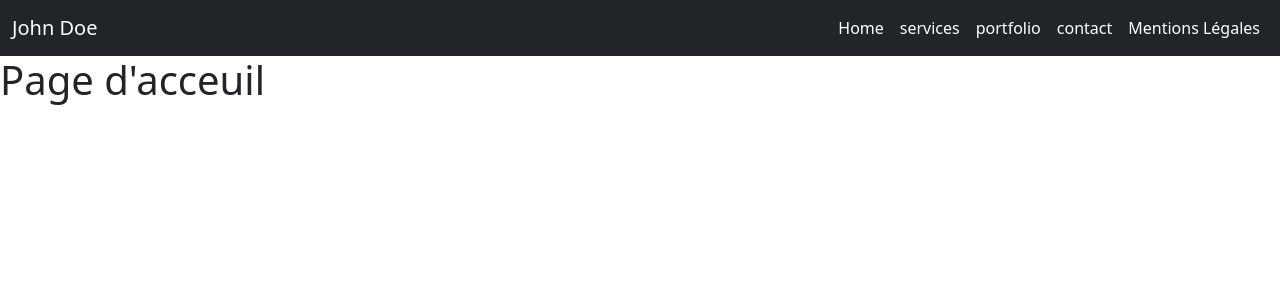
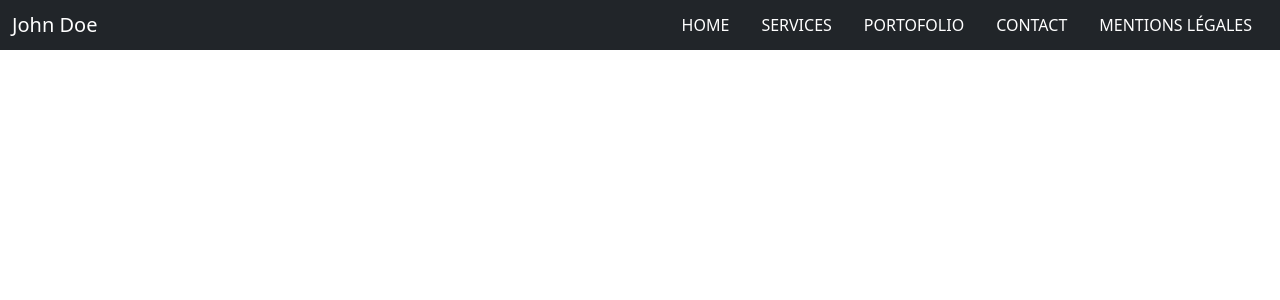
Before and after one commit to CL4P-TP-afk/Devoir_Creez_portfolio_React, a React (Vite) app in the folder app/: page / in a window 1280 px wide. Shown: the top 300 px of the page. Built offline with nearby package versions, Linux system fonts and the light colour scheme.

Commit message:
styles des liens

```diff
--- /dev/null
+++ b/app/index.css
@@ -0,0 +1,6 @@
+a {
+    color :white;
+    text-decoration: none;
+    padding: 1em;
+    text-transform: uppercase;
+}
--- a/app/index.html
+++ b/app/index.html
@@ -5,7 +5,7 @@
     <meta name="viewport" content="width=device-width, initial-scale=1.0" />
     <!-- ne pas oublier les <meta> SEO  -->
     <link href="https://cdn.jsdelivr.net/npm/bootstrap@5.3.3/dist/css/bootstrap.min.css" rel="stylesheet" integrity="sha384-QWTKZyjpPEjISv5WaRU9OFeRpok6YctnYmDr5pNlyT2bRjXh0JMhjY6hW+ALEwIH" crossorigin="anonymous">
-
+    <link rel="stylesheet" href="index.css">
     <title>Devoir React.js </title>
 
   </head>
--- a/app/src/App.jsx
+++ b/app/src/App.jsx
@@ -20,7 +20,7 @@ function App() {
 
 
       <Routes>
-        <Route path="/" element={<Home/>}></Route>
+        <Route path="/home" element={<Home/>}></Route>
         <Route path="/services" element={<Services/>}></Route>
         <Route path="/portfolio" element={<Portfolio/>}></Route>
         <Route path="/contact" element={<Contact/>}></Route>
--- a/app/src/components/Nav.jsx
+++ b/app/src/components/Nav.jsx
@@ -1,31 +1,97 @@
-import { Link } from "react-router-dom";
+import { NavLink } from "react-router";
 
 const Nav = () => {
   return (
     <>
       <header>
-            <nav class="navbar navbar-expand-lg bg-dark"  data-bs-theme="dark">
+        <nav class="navbar navbar-expand-lg bg-dark" data-bs-theme="dark">
           <div class="container-fluid ">
-                    <span class="navbar-brand mb-0 h1 text-white" >John Doe</span>
-                    <button class="navbar-toggler" type="button" data-bs-toggle="collapse" data-bs-target="#navbarSupportedContent" aria-controls="navbarSupportedContent" aria-expanded="false" aria-label="Toggle navigation">
+            <span class="navbar-brand mb-0 h1 text-white">John Doe</span>
+            <button
+              class="navbar-toggler"
+              type="button"
+              data-bs-toggle="collapse"
+              data-bs-target="#navbarSupportedContent"
+              aria-controls="navbarSupportedContent"
+              aria-expanded="false"
+              aria-label="Toggle navigation"
+            >
               <span class="navbar-toggler-icon "></span>
             </button>
-                    <div class="collapse navbar-collapse justify-content-end " id="navbarSupportedContent">
+            <div
+              class="collapse navbar-collapse justify-content-end "
+              id="navbarSupportedContent"
+            >
               <ul class="navbar-nav mb-2 mb-lg-0 ">
                 <li class="nav-item">
-                                <Link to="/" class="nav-link text-white" >Home</Link>
+                  <NavLink
+                    to="/home"
+                    style={({ isActive }) => {
+                      return {
+                        fontWeight: isActive ? "bold" : "",
+                        color: isActive ? "red" : "",
+                        textDecoration: isActive ? "underline" : "",
+                      };
+                    }}
+                  >
+                    Home
+                  </NavLink>
                 </li>
                 <li class="nav-item">
-                                <Link to="/services" class="nav-link text-white" >services</Link>
+                  <NavLink
+                    to="/services"
+                    style={({ isActive }) => {
+                      return {
+                        fontWeight: isActive ? "bold" : "",
+                        color: isActive ? "red" : "",
+                        textDecoration: isActive ? "underline" : "",
+                      };
+                    }}
+                  >
+                    Services
+                  </NavLink>
                 </li>
                 <li class="nav-item">
-                                <Link to="/portfolio" class="nav-link text-white">portfolio</Link>
+                  <NavLink
+                    to="/portfolio"
+                    style={({ isActive }) => {
+                      return {
+                        fontWeight: isActive ? "bold" : "",
+                        color: isActive ? "red" : "",
+                        textDecoration: isActive ? "underline" : "",
+                      };
+                    }}
+                  >
+                    Portofolio
+                  </NavLink>
                 </li>
                 <li class="nav-item">
-                                <Link to="/contact" class="nav-link text-white" >contact</Link>
+                  <NavLink
+                    to="/contact"
+                    style={({ isActive }) => {
+                      return {
+                        fontWeight: isActive ? "bold" : "",
+                        color: isActive ? "red" : "",
+                        textDecoration: isActive ? "underline" : "",
+                      };
+                    }}
+                  >
+                    Contact
+                  </NavLink>
                 </li>
                 <li class="nav-item">
-                                <Link to="/mentionslegales" class="nav-link text-white" >Mentions Légales</Link>
+                  <NavLink
+                    to="/mentionslegales"
+                    style={({ isActive }) => {
+                      return {
+                        fontWeight: isActive ? "bold" : "",
+                        color: isActive ? "red" : "",
+                        textDecoration: isActive ? "underline" : "",
+                      };
+                    }}
+                  >
+                    Mentions Légales
+                  </NavLink>
                 </li>
               </ul>
             </div>
@@ -33,7 +99,7 @@ const Nav = () => {
         </nav>
       </header>
     </>
-    )
-}
+  );
+};
 
 export default Nav;
```
Lines whose indentation alone changed are shown as unchanged.
